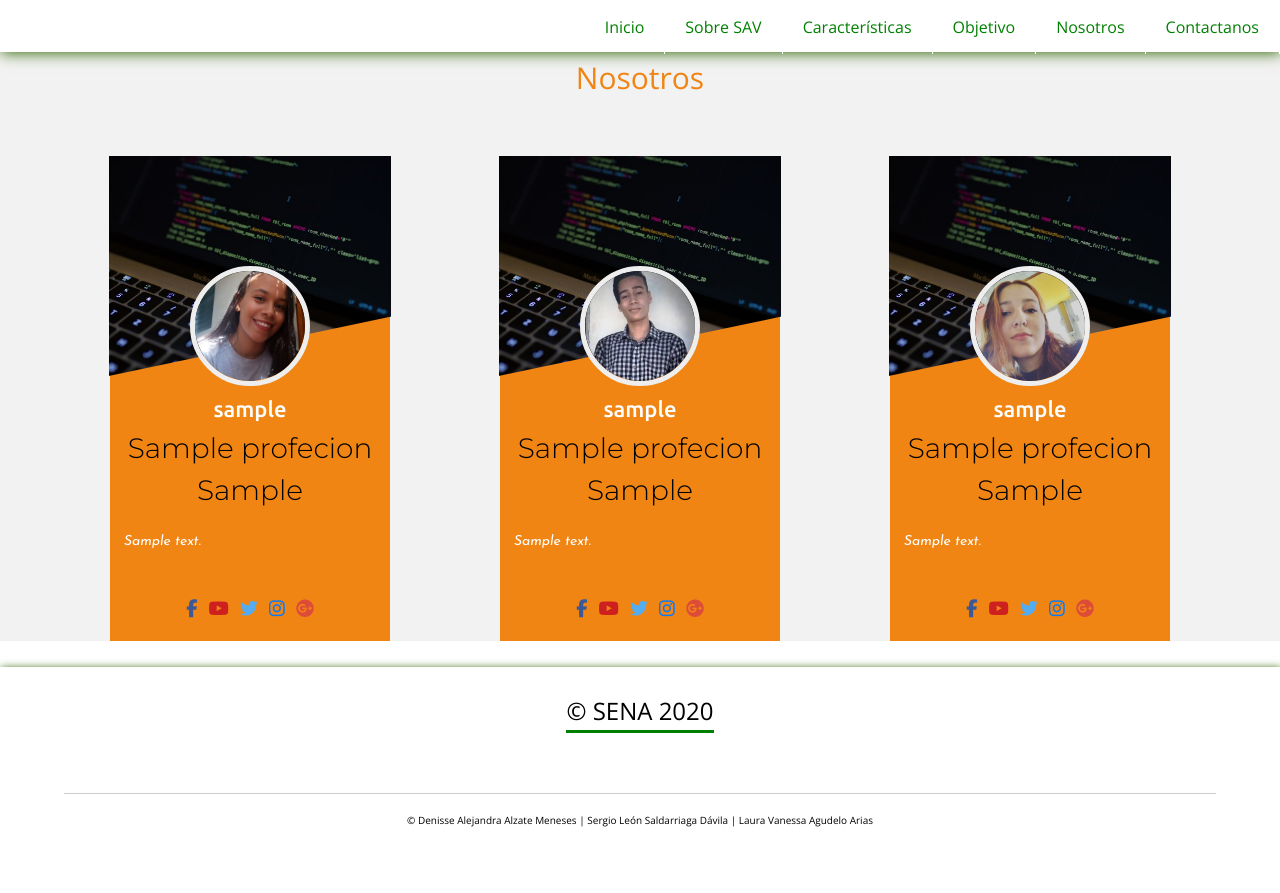
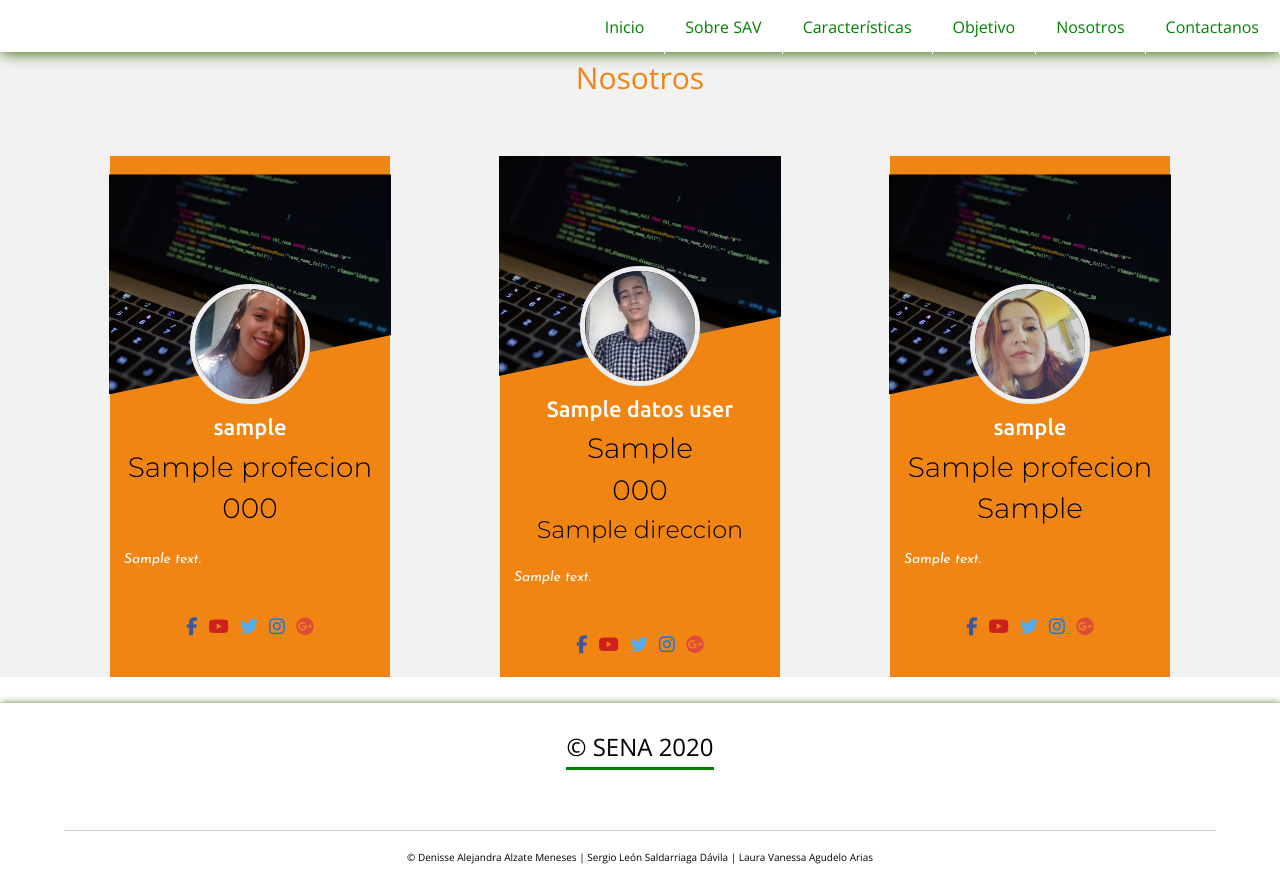
Before and after one commit to sergioLeon1006/Django, a Django app: template app/core/userdata/templates/nosotros.html in a window 1280 px wide. Before the commit the page ends 827 px from the top, so only its background shows below. Run offline with Django 3.2, Linux system fonts and the light colour scheme; tables that the repository leaves empty hold one stand-in row (values such as "Sample post"); the template is opened without the code that fills it: values that come from a table or form of the project are taken from there, most other values are stand-ins (such as "Sample title", 1, 10 or a date in 2020); some libraries are stand-ins or nearby versions.

Commit message:
subiendo proyecto heroku

```diff
--- a/app/core/core/settings.py
+++ b/app/core/core/settings.py
@@ -127,7 +127,11 @@ USE_TZ = True
 STATIC_URL = '/static/'
 MEDIA_URL ='/media/'
 MEDIA_ROOT = os.path.join(BASE_DIR, "src/static/assets/media")
-
+# Extra places for collectstatic to find static files. heroku
+STATICFILES_DIRS = (
+    os.path.join(BASE_DIR, 'static'),
+)
+STATICFILES_STORAGE = 'whitenoise.django.GzipManifestStaticFilesStorage'
 CKEDITOR_CONFIGS = {
     'default': {
         'toolbar': 'Custom',
--- a/app/core/core/wsgi.py
+++ b/app/core/core/wsgi.py
@@ -14,3 +14,6 @@ from django.core.wsgi import get_wsgi_application
 os.environ.setdefault('DJANGO_SETTINGS_MODULE', 'core.settings')
 
 application = get_wsgi_application()
+
+from whitenoise.django import DjangoWhiteNoise
+application = DjangoWhiteNoise(application)
--- /dev/null
+++ b/app/core/runtime.txt
@@ -0,0 +1 @@
+python-3.5.2
--- a/app/core/userdata/templates/nosotros.html
+++ b/app/core/userdata/templates/nosotros.html
@@ -11,7 +11,7 @@
               <img src="{% static 'assets/img/laura.jpg' %}" alt="image1" class="profile-image" />
               <h1 class="fullname">{{ user1 }}</h1>
               <h3 class="job">{{ profecion }}</h3>
-              <h3 class="job">{{ profecion2 }}</h3>
+              <h3 class="job"> {{ datosUser.telUser }}</h3>
               <p class="about-me">{{ about }}</p>
               <ul class="social-icons">
                 <li>
@@ -35,9 +35,12 @@
             <div class="card2">
               <img src="{% static 'assets/img/imYngbb.jpg' %}" alt="top1" class="image-top" />
               <img src="{% static 'assets/img/sergio.jpg' %}" alt="image1" class="profile-image" />
-              <h1 class="fullname">{{ user2 }}</h1>
-              <h3 class="job">{{ profecion }}</h3>
-              <h3 class="job">{{ profecion2 }}</h3>
+              {% for datosUser in datosUser %}
+              <h1 class="fullname">{{ datosUser.nombreUser }}</h1>
+              <h3 class="job">{{ datosUser.profecionUser }}</h3>
+              <h3 class="job">{{ datosUser.telUser }}</h3>
+              <h4 class="job">{{ datosUser.direccion }}</h4>
+              {% endfor %}
               <p class="about-me">{{ about }}</p>
               <ul class="social-icons">
                 <li>
```
Also changed, not shown: app/core/requirements.txt (added, +24 -0 lines), app/core/userdata/views.py (+17 -3 lines), 2 other files.
